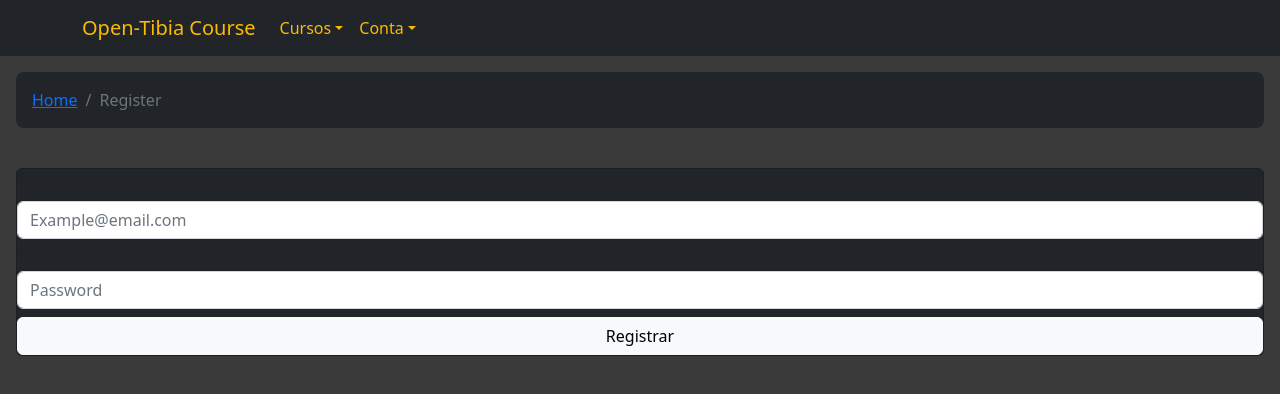
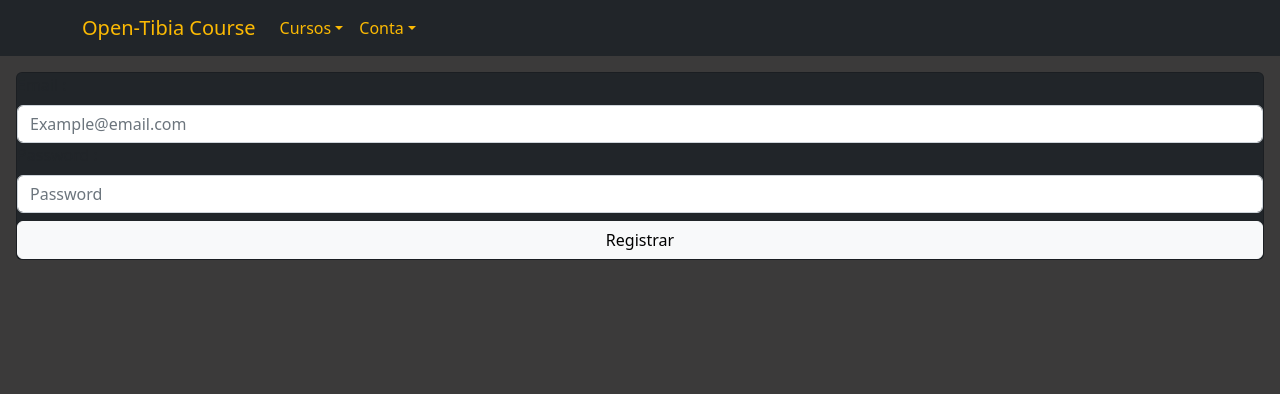
Before and after one commit to Underewarrr/nossocha, a Next.js app: page /view/user/register in a window 1280 px wide. Shown: the top 394 px of the page. Built offline with nearby package versions, Linux system fonts and the light colour scheme.

Commit message:
Fix: Missing componenet

```diff
--- a/pages/view/user/login.jsx
+++ b/pages/view/user/login.jsx
@@ -5,7 +5,6 @@ import { Alert, Button, Card, Form, Spinner } from "react-bootstrap";
 import axios from "axios";
 import Header from "../../components/Header";
 import Loading from '../../components/Loading'
-import BreadCumbPagesHeader from "./course/componenet/BreadCumbPagesHeader";
 
 export default function Index() {
   const [email, setEmail] = useState("");
@@ -48,9 +47,6 @@ export default function Index() {
     <>
 
       <Header />
-
-      <BreadCumbPagesHeader lastPage={'Home'} currentPage={'Login'} />
-
       <Card bg="dark" style={{ width: "", marginTop: "1rem" }} className="flex container p-2">
         <Form>
           <Form.Group controlId="formBasicEmail">
--- a/pages/view/user/register.tsx
+++ b/pages/view/user/register.tsx
@@ -4,7 +4,6 @@ import { useRouter } from "next/router";
 import { Alert, Button, Card, Form, Spinner } from "react-bootstrap";
 import axios from "axios";
 import Header from "../../components/Header";
-import { MDBBreadcrumb, MDBBreadcrumbItem, MDBCol, MDBRow } from "mdb-react-ui-kit";
 import Loading from '../../components/Loading'
 
 
@@ -37,20 +36,7 @@ export default function Index() {
   return (
     <>
       <Header />
-      <Card.Header
-      style={{ width: '', marginTop: '1rem', marginLeft: '1rem', marginRight: '1rem' }}
-      >
-      <MDBRow>
-      <MDBCol>
-          <MDBBreadcrumb className="bg-dark rounded-3 p-3 mb-4">
-              <MDBBreadcrumbItem>
-                  <a href='/'>Home</a>
-              </MDBBreadcrumbItem>
-              <MDBBreadcrumbItem active>Register</MDBBreadcrumbItem>
-          </MDBBreadcrumb>
-      </MDBCol>
-      </MDBRow>
-      </Card.Header>
+
       <Card
       bg="dark"
       style={{ width: '', marginTop: '1rem', marginLeft: '1rem', marginRight: '1rem' }}
```
